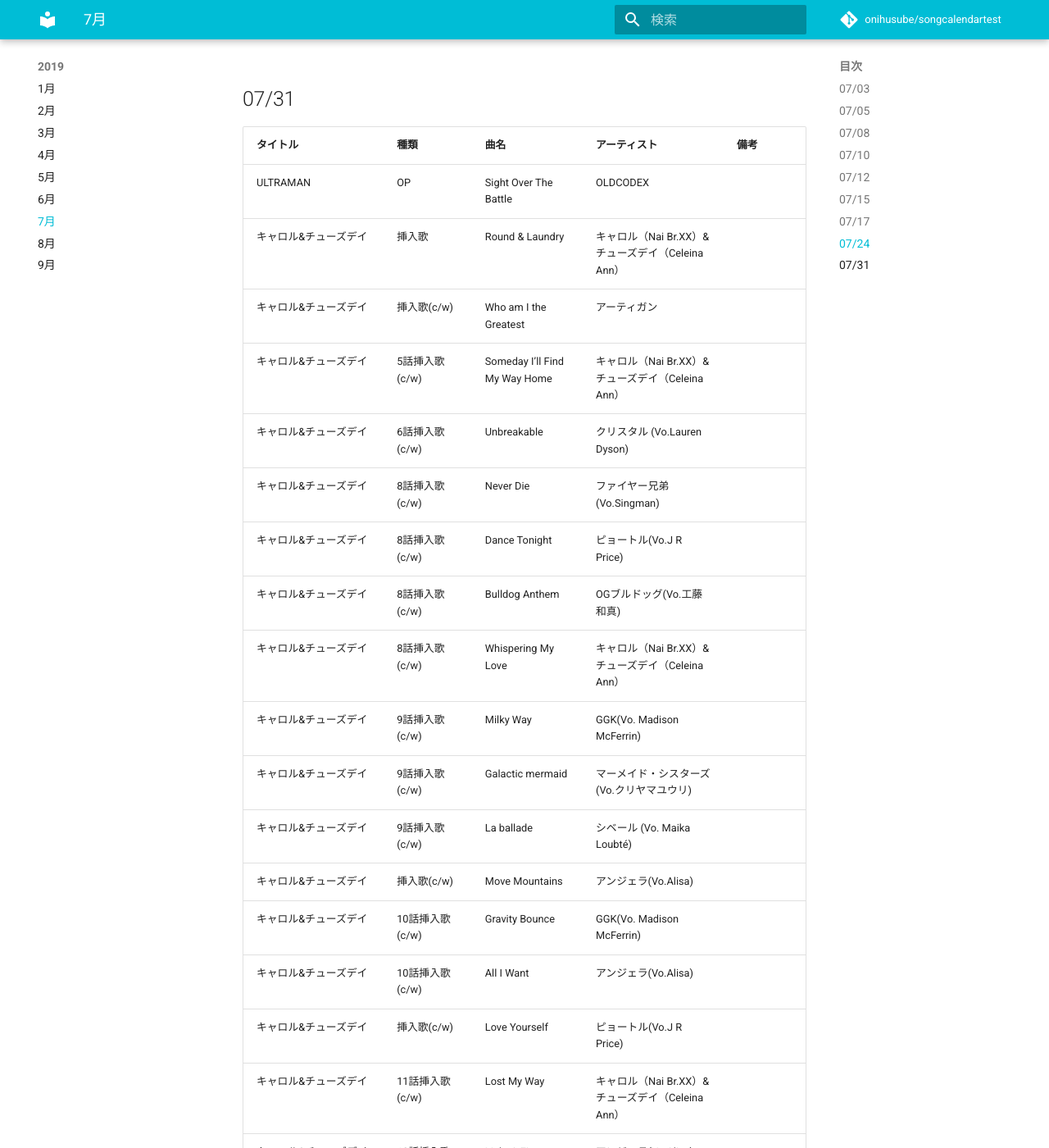
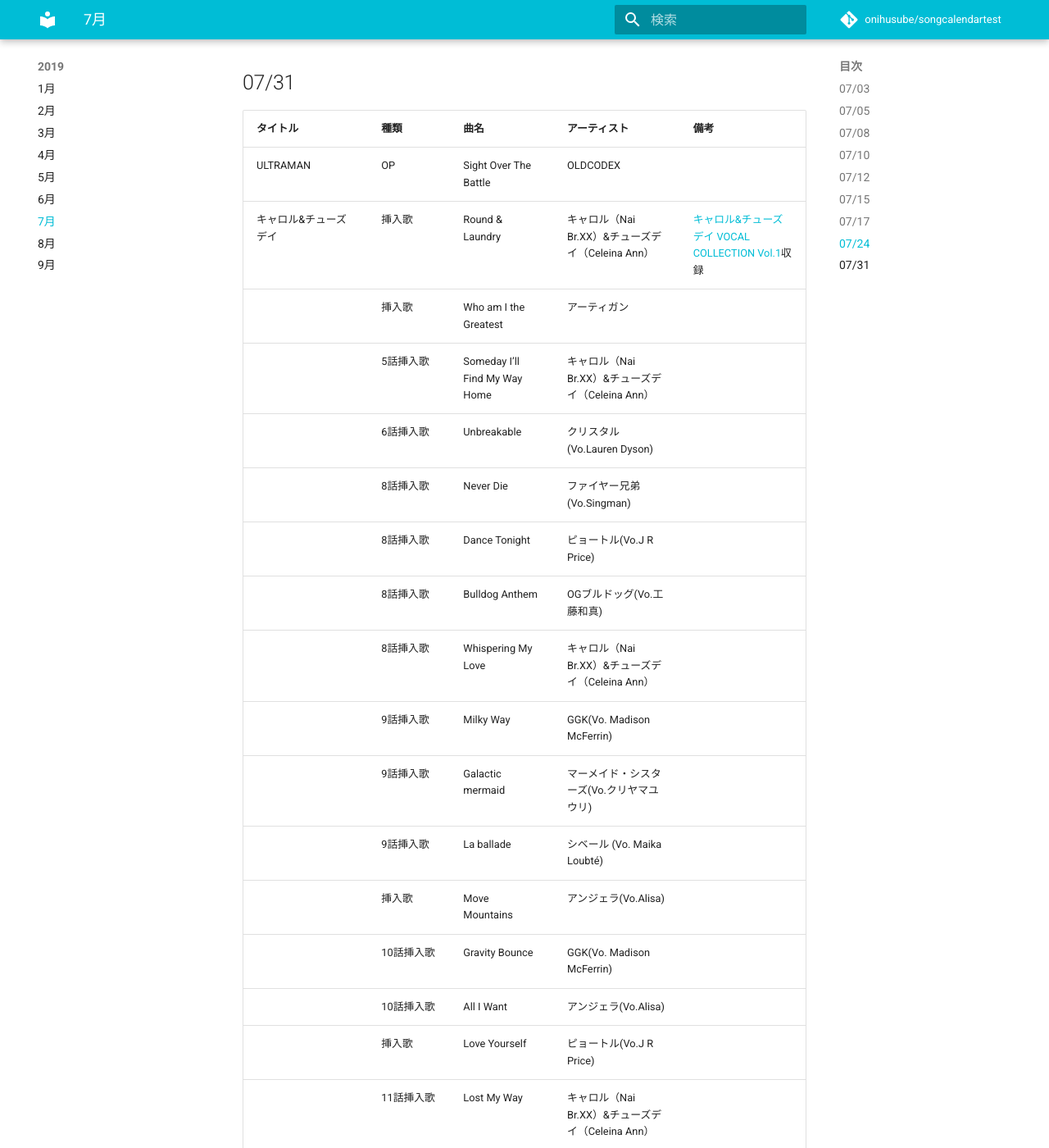
Before and after one commit to onihusube/songcalendartest, an MkDocs documentation site: the page built from docs/2019/7月分.md, in a window 1280 px wide and 1400 px high, scrolled down 7338 px. Shown: the whole window at 82% size. Built offline with MkDocs 1.6.1 and Material for MkDocs 9.7.7, drawn with Linux system fonts in a browser that asks for light colours; comment, search, counter and statistics services are not loaded; some of the changed text lies outside the part shown.

Commit message:
表記修正

```diff
--- a/docs/2019/7月分.md
+++ b/docs/2019/7月分.md
@@ -93,7 +93,7 @@
 | Re:ステージ！ ドリームデイズ♪                                         | OP      | Don't think,スマイル!!                    | KiRaRe                                                                                                          |     |
 |                                                           | c/w     | 憧れFuture Sign (Piano Strings Arrange) | KiRaRe                                                                                                          |     |
 | けだまのゴンじろー                                                 | OP      | レッツ！ゴンじろー                             | CHAI                                                                                                            |     |
-| けだまのゴンじろー                                                 | ED(c/w) | わさわさわさ！                               | デーモン閣下                                                                                                          |     |
+|                                                           | ED      | わさわさわさ！                               | デーモン閣下                                                                                                          |     |
 | フレームアームズ・ガール ~きゃっきゃうふふなワンダーランド~ 歌のアルバム-絶唱篇-               | 挿入歌     | 満場一致LOVE ENERGY                       | FAガールズ＝轟雷(CV:佳穂成美)、スティレット(CV:綾瀬有)、バーゼラルド(CV:長江里加)、マテリア姉妹(CV:山崎エリイ)、迅雷(CV:樺山ミナミ)、アーキテクト(CV:山村響)、フレズヴェルク(CV:阿部里果) |     |
 |                                                           | 2       | ハートボイルドに愛して(源内あお ソロヴァージョン)            | 源内あお(CV:日笠陽子)                                                                                                   |     |
 |                                                           | 3       | 満場一致LOVE ENERGY(アーキテクト ソロヴァージョン)      | アーキテクト(CV:山村響)                                                                                                  |     |
@@ -120,24 +120,24 @@
 | タイトル                       | 種類       | 曲名                            | アーティスト                              | 備考  |
 | -------------------------- | -------- | ----------------------------- | ----------------------------------- | --- |
 | ULTRAMAN                   | OP       | Sight Over The Battle         | OLDCODEX                            |     |
-| キャロル&チューズデイ                | 挿入歌      | Round & Laundry               | キャロル（Nai Br.XX）&チューズデイ（Celeina Ann） |     |
-| キャロル&チューズデイ                | 挿入歌(c/w) | Who am I the Greatest         | アーティガン                              |     |
-| キャロル&チューズデイ                | 5話挿入歌(c/w) | Someday I’ll Find My Way Home | キャロル（Nai Br.XX）&チューズデイ（Celeina Ann） |     |
-| キャロル&チューズデイ                | 6話挿入歌(c/w) | Unbreakable                   | クリスタル (Vo.Lauren Dyson)             |     |
-| キャロル&チューズデイ                | 8話挿入歌(c/w) | Never Die                     | ファイヤー兄弟(Vo.Singman)                 |     |
-| キャロル&チューズデイ                | 8話挿入歌(c/w) | Dance Tonight                 | ピョートル(Vo.J R Price)                 |     |
-| キャロル&チューズデイ                | 8話挿入歌(c/w) | Bulldog Anthem                | OGブルドッグ(Vo.工藤和真)                    |     |
-| キャロル&チューズデイ                | 8話挿入歌(c/w) | Whispering My Love            | キャロル（Nai Br.XX）&チューズデイ（Celeina Ann） |     |
-| キャロル&チューズデイ                | 9話挿入歌(c/w) | Milky Way                     | GGK(Vo. Madison McFerrin)           |     |
-| キャロル&チューズデイ                | 9話挿入歌(c/w) | Galactic mermaid              | マーメイド・シスターズ(Vo.クリヤマユウリ)             |     |
-| キャロル&チューズデイ                | 9話挿入歌(c/w) | La ballade                    | シベール (Vo. Maika Loubté)             |     |
-| キャロル&チューズデイ                | 挿入歌(c/w) | Move Mountains                | アンジェラ(Vo.Alisa)                     |     |
-| キャロル&チューズデイ                | 10話挿入歌(c/w) | Gravity Bounce                | GGK(Vo. Madison McFerrin)           |     |
-| キャロル&チューズデイ                | 10話挿入歌(c/w) | All I Want                    | アンジェラ(Vo.Alisa)                     |     |
-| キャロル&チューズデイ                | 挿入歌(c/w) | Love Yourself                 | ピョートル(Vo.J R Price)                 |     |
-| キャロル&チューズデイ                | 11話挿入歌(c/w) | Lost My Way                   | キャロル（Nai Br.XX）&チューズデイ（Celeina Ann）                                    |     |
-| キャロル&チューズデイ                | 12話挿入歌(c/w) | Light A Fire                  | アンジェラ(Vo.Alisa)                     |     |
-| キャロル&チューズデイ                | 挿入歌(c/w) | The Loneliest Girl            | キャロル（Nai Br.XX）&チューズデイ（Celeina Ann） |     |
+| キャロル&チューズデイ                | 挿入歌      | Round & Laundry               | キャロル（Nai Br.XX）&チューズデイ（Celeina Ann） |   [キャロル&チューズデイ VOCAL COLLECTION Vol.1](https://www.amazon.co.jp/dp/B07R3H92VW)収録   |
+|                  | 挿入歌  | Who am I the Greatest         | アーティガン                              |     |
+|                  | 5話挿入歌  | Someday I’ll Find My Way Home | キャロル（Nai Br.XX）&チューズデイ（Celeina Ann） |     |
+|                  | 6話挿入歌  | Unbreakable                   | クリスタル (Vo.Lauren Dyson)             |     |
+|                  | 8話挿入歌  | Never Die                     | ファイヤー兄弟(Vo.Singman)                 |     |
+|                  | 8話挿入歌  | Dance Tonight                 | ピョートル(Vo.J R Price)                 |     |
+|                  | 8話挿入歌  | Bulldog Anthem                | OGブルドッグ(Vo.工藤和真)                    |     |
+|                  | 8話挿入歌  | Whispering My Love            | キャロル（Nai Br.XX）&チューズデイ（Celeina Ann） |     |
+|                  | 9話挿入歌  | Milky Way                     | GGK(Vo. Madison McFerrin)           |     |
+|                  | 9話挿入歌  | Galactic mermaid              | マーメイド・シスターズ(Vo.クリヤマユウリ)             |     |
+|                  | 9話挿入歌  | La ballade                    | シベール (Vo. Maika Loubté)             |     |
+|                  | 挿入歌  | Move Mountains                | アンジェラ(Vo.Alisa)                     |     |
+|                  | 10話挿入歌  | Gravity Bounce                | GGK(Vo. Madison McFerrin)           |     |
+|                  | 10話挿入歌  | All I Want                    | アンジェラ(Vo.Alisa)                     |     |
+|                  | 挿入歌  | Love Yourself                 | ピョートル(Vo.J R Price)                 |     |
+|                  | 11話挿入歌  | Lost My Way                   | キャロル（Nai Br.XX）&チューズデイ（Celeina Ann）                                    |     |
+|                  | 12話挿入歌  | Light A Fire                  | アンジェラ(Vo.Alisa)                     |     |
+|                  | 挿入歌  | The Loneliest Girl            | キャロル（Nai Br.XX）&チューズデイ（Celeina Ann） |     |
 | 胡蝶綺 ～若き信長～                 | ED       | 牙と翼                           | May'n                               |     |
 | スタミュ 第3期                   | OP       | DREAM TOGETHER!!!             | 新里宏太                                |     |
 | 戦姫絶唱シンフォギアXV キャラクターソング4    | 挿入歌      | Take this! “All loaded”       | 雪音クリス(CV:高垣彩陽)                      |     |
```
Also changed, not shown: other parts of docs/2019/7月分.md (+3 -3 lines).
